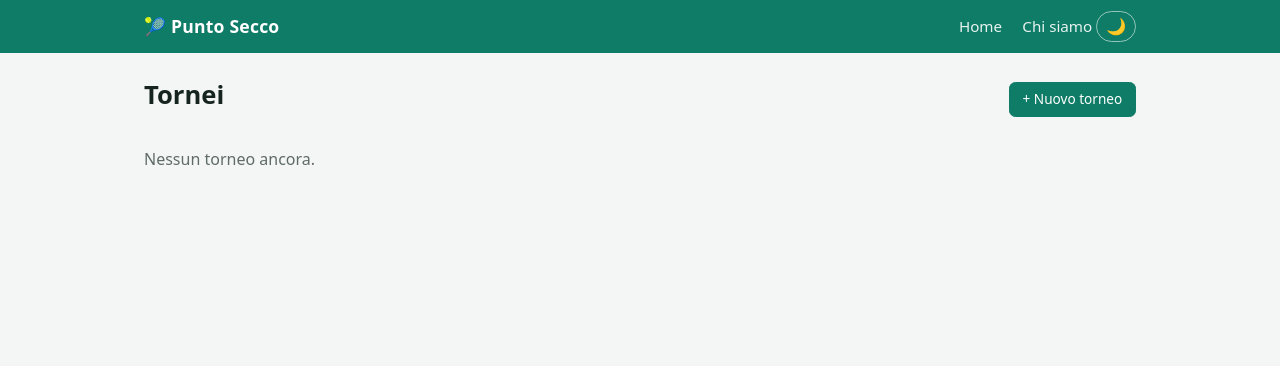
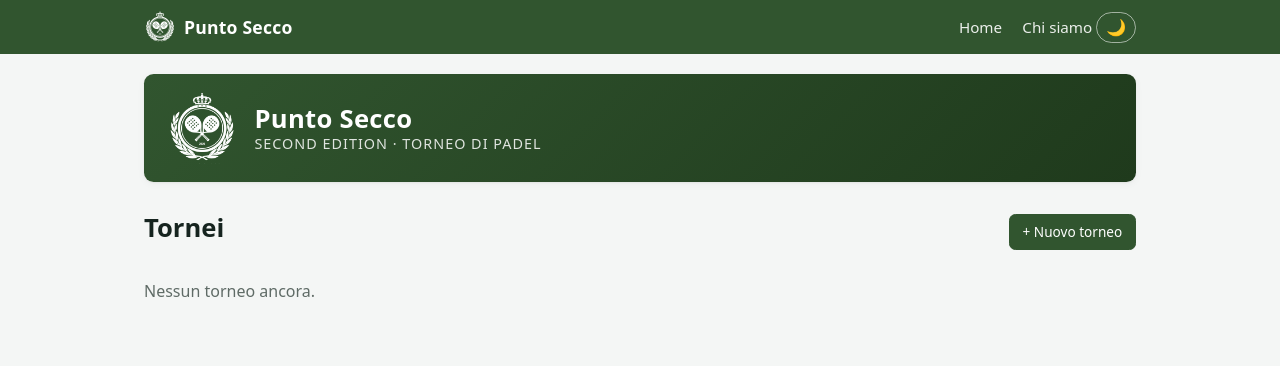
Before and after one commit to christianchiaro/puntosecco, a Django app: page / in a window 1280 px wide. Shown: the top 366 px of the page. Run offline with Django 5.2, Linux system fonts and the light colour scheme; the visitor is signed in with stand-in values (Sample User, id 1); data that the repository does not hold is empty; some libraries are stand-ins or nearby versions.

Commit message:
Fix minimi

```diff
--- a/static/css/app.css
+++ b/static/css/app.css
@@ -7,17 +7,17 @@
   --ink: #16241f;
   --muted: #5f6b66;
   --border: #e3e7e5;
-  --primary: #0e7c66;        /* verde padel */
-  --primary-ink: #0a5b4b;
+  --primary: #31552f;        /* verde logo Punto Secco */
+  --primary-ink: #244020;
   --gold: #b8902a;
   --gold-bg: #f7ecc9;
   --silver: #6c7480;
   --silver-bg: #e6e9ec;
   --live: #d2403c;
   --live-bg: #fdeceb;
-  --done-bg: #eef4f2;
-  --subtle: var(--subtle);
-  --surface-hover: #f0f2f1;
+  --done-bg: #e9f0e5;
+  --subtle: #eef2ec;
+  --surface-hover: #eef2ea;
   --skeleton: #e9edeb;
   --skeleton-shine: #f5f8f6;
   --radius: .6rem;
@@ -82,7 +82,20 @@ h2 { font-size: 1.2rem; }
 .site-header { background: var(--primary); color: #fff; }
 .site-header a { color: #fff; }
 .site-header__inner { display: flex; align-items: center; justify-content: space-between; gap: 1rem; padding: .7rem 1rem; }
-.site-brand { font-weight: 800; font-size: 1.1rem; letter-spacing: .2px; }
+.site-brand { display: inline-flex; align-items: center; gap: .5rem; font-weight: 800; font-size: 1.1rem; letter-spacing: .2px; }
+.site-brand__mark { width: 32px; height: 32px; flex: none; display: block; }
+
+/* Hero brandizzato (home) */
+.brand-hero {
+  display: flex; align-items: center; gap: 1rem;
+  background: linear-gradient(135deg, #31552f, #1f3a1c);
+  color: #fff; border-radius: var(--radius); padding: 1.1rem 1.4rem;
+  margin-bottom: 1.5rem; box-shadow: var(--shadow);
+}
+.brand-hero__mark { width: 72px; height: 72px; flex: none; }
+.brand-hero__text { display: flex; flex-direction: column; line-height: 1.2; }
+.brand-hero__name { font-size: 1.6rem; font-weight: 800; letter-spacing: .3px; }
+.brand-hero__sub { font-size: .9rem; opacity: .85; text-transform: uppercase; letter-spacing: 1px; }
 .site-nav a { margin-left: 1rem; opacity: .9; font-size: .95rem; }
 .site-nav a:hover { opacity: 1; }
 main.container { padding-top: 1.25rem; padding-bottom: 3rem; }
--- a/templates/base.html
+++ b/templates/base.html
@@ -46,6 +46,14 @@
     });
   </script>
 
+  {# --- Favicon e icone (browser, mobile, PWA) --- #}
+  <link rel="icon" href="{% static 'img/favicon.ico' %}" sizes="any">
+  <link rel="icon" type="image/png" sizes="32x32" href="{% static 'img/favicon-32x32.png' %}">
+  <link rel="icon" type="image/png" sizes="16x16" href="{% static 'img/favicon-16x16.png' %}">
+  <link rel="apple-touch-icon" sizes="180x180" href="{% static 'img/apple-touch-icon.png' %}">
+  <link rel="manifest" href="{% static 'site.webmanifest' %}">
+  <meta name="theme-color" content="#31552f">
+
   <link rel="stylesheet" href="{% static 'css/app.css' %}">
 </head>
 <!--
@@ -56,7 +64,10 @@
 <body hx-boost="true" hx-headers='{"X-CSRFToken": "{{ csrf_token }}"}'>
   <header class="site-header">
     <div class="container site-header__inner">
-      <a class="site-brand" href="{% url 'core:home' %}">🎾 Punto Secco</a>
+      <a class="site-brand" href="{% url 'core:home' %}">
+        <img class="site-brand__mark" src="{% static 'img/logo-mark.png' %}" alt="" width="32" height="32" aria-hidden="true">
+        <span>Punto Secco</span>
+      </a>
       <nav class="site-nav">
         <a href="{% url 'core:home' %}">Home</a>
         <a href="{% url 'core:about' %}">Chi siamo</a>
@@ -129,7 +140,7 @@
 
       window.fireConfetti = function (level) {
         if (reduceMotion || typeof confetti !== "function") return;
-        var green = ["#0e7c66", "#2bb99a"], gold = ["#b8902a", "#e0c069"], white = ["#ffffff"];
+        var green = ["#31552f", "#6aa75f"], gold = ["#b8902a", "#e0c069"], white = ["#ffffff"];
         if (level === "small") {
           confetti({ particleCount: 60, spread: 60, startVelocity: 35, origin: { y: 0.7 }, colors: green.concat(gold) });
           return;
--- a/templates/core/home.html
+++ b/templates/core/home.html
@@ -1,8 +1,17 @@
 {% extends "base.html" %}
+{% load static %}
 
 {% block title %}Punto Secco - Tornei{% endblock %}
 
 {% block content %}
+  <section class="brand-hero">
+    <img class="brand-hero__mark" src="{% static 'img/logo-mark.png' %}" alt="Stemma Punto Secco" width="96" height="96">
+    <div class="brand-hero__text">
+      <span class="brand-hero__name">Punto Secco</span>
+      <span class="brand-hero__sub">Second Edition · Torneo di Padel</span>
+    </div>
+  </section>
+
   <div class="dash-section__head">
     <h1>Tornei</h1>
     {% if request.user.is_staff %}
--- a/templates/tournaments/tv.html
+++ b/templates/tournaments/tv.html
@@ -10,7 +10,10 @@
 </head>
 <body class="tv">
   <header class="tv-header">
-    <span>🎾 {{ t.name }} - Live</span>
+    <span class="tv-header__brand">
+      <img class="tv-header__mark" src="{% static 'img/logo-mark.png' %}" alt="" aria-hidden="true">
+      {{ t.name }} - Live
+    </span>
     <a href="{% url 'tournaments:live' slug=t.slug %}">Esci</a>
   </header>
   {# Auto-refresh dati ogni 30s; le scene ruotano ogni 15s via JS. #}
--- a/tournaments/views.py
+++ b/tournaments/views.py
@@ -649,13 +649,13 @@ def match_og_image(request, slug, match_id):
     )
 
     W, H = 640, 340
-    BG = (14, 124, 102)  # #0e7c66
+    BG = (49, 85, 47)  # #31552f - verde logo
     WHITE = (255, 255, 255)
     GREY_LIGHT = (180, 200, 190)
     GREY_MID = (130, 160, 150)
-    GREEN_BRIGHT = (43, 185, 154)  # #2bb99a
+    GREEN_BRIGHT = (155, 205, 145)  # #9bcd91
     RED_BADGE = (210, 64, 60)  # #d2403c
-    DARK_BADGE = (8, 70, 58)
+    DARK_BADGE = (34, 64, 31)  # #22401f
 
     def load_font(size, bold=False):
         paths = [
```
Also changed, not shown: other parts of static/css/app.css (+12 -10 lines), scripts/gen_brand_assets.py (added, +91 -0 lines), scripts/make_og_image.py (deleted, +0 -48 lines), tournaments/bracket_svg.py (+4 -4 lines), static/img/android-chrome-192x192.png (added), static/img/android-chrome-512x512.png (added), static/img/apple-touch-icon.png (added), static/img/favicon-16x16.png (added), static/img/favicon-32x32.png (added), static/img/favicon-48x48.png (added), static/img/favicon.ico (added), static/img/logo-mark.png (added), static/img/logo_puntosecco.png (added), static/img/maskable-512x512.png (added), 2 more files.
